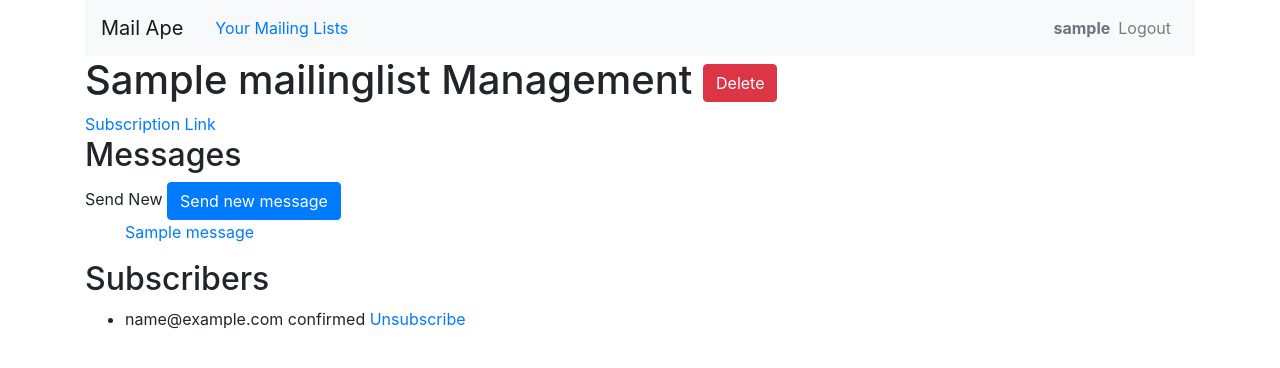
After one commit to abhie-lp/mail-ape, a Django app: page /mailinglist/00000000-0000-0000-0000-000000000001/manage/ in a window 1280 px wide. The commit adds this page. Shown: the top 368 px of the page. Run offline with Django 3.2, Linux system fonts and the light colour scheme; a user stored in the database is signed in; tables that the repository leaves empty hold one stand-in row (values such as "Sample post"); some libraries are stand-ins or nearby versions.

Commit message:
Added MailingList detail view

```diff
--- a/mailinglist/models.py
+++ b/mailinglist/models.py
@@ -15,7 +15,7 @@ class MailingList(models.Model):
         return self.name
 
     def get_absolute_url(self):
-        return reverse("mailing:manage", args=[self.id])
+        return reverse("mailinglist:manage", args=[self.id])
 
     def user_can_use_mailing_list(self, user):
         return user == self.owner
--- a/mailinglist/urls.py
+++ b/mailinglist/urls.py
@@ -3,11 +3,16 @@ from django.urls import path, include
 
 app_name = "mailinglist"
 
-mailinglist_urls = [
-    path("<uuid:pk>/delete/",
+uuid_urls = [
+    path("delete/",
          views.MailingListDeleteView.as_view(),
          name="delete"),
+    path("manage/", views.MailingListDetailView.as_view(), name="manage"),
+]
+
+mailinglist_urls = [
     path("new/", views.MailingListCreateView.as_view(), name="create"),
+    path("<uuid:pk>/", include(uuid_urls)),
 ]
 
 urlpatterns = [
--- a/mailinglist/views.py
+++ b/mailinglist/views.py
@@ -25,3 +25,9 @@ class MailingListDeleteView(LoginRequiredMixin,
                             generic.DeleteView):
     model = models.MailingList
     success_url = reverse_lazy("mailinglist:list")
+
+
+class MailingListDetailView(LoginRequiredMixin,
+                            mixins.UserCanUseMailingList,
+                            generic.DetailView):
+    model = models.MailingList
--- a/templates/mailinglist/mailinglist_confirm_delete.html
+++ b/templates/mailinglist/mailinglist_confirm_delete.html
@@ -8,6 +8,6 @@
     {% csrf_token %}
     <p>Are you sure you want to delete {{ object.name }}??</p>
     <button class="btn btn-danger" type="submit">Delete</button>
-    <a class="btn btn-primary btn-lg" href="#% url 'mailinglist:manage' object.id %}">No</a>
+    <a class="btn btn-primary btn-lg" href="{% url 'mailinglist:manage' object.id %}">No</a>
   </form>
 {% endblock body %}
--- /dev/null
+++ b/templates/mailinglist/mailinglist_detail.html
@@ -0,0 +1,36 @@
+{% extends "base.html" %}
+
+{% block title %}{{ mailinglist.name }} Management{% endblock title %}
+
+{% block body %}
+  <h1>{{ mailinglist.name }} Management
+    <a class="btn btn-danger" href="{% url 'mailinglist:delete' object.pk %}">Delete</a>
+  </h1>
+
+  <div>
+    <a href="#% url 'mailinglist:create_subscriber' object.pk %}">Subscription Link</a>
+  </div>
+
+  <h2>Messages</h2>
+  <div>Send New
+    <a class="btn btn-primary"  href="#% url 'mailinglist:create_message' object.id %}">
+      Send new message
+    </a>
+  </div>
+  <ul>
+    {% for message in mailinglist.message_set.all %}
+      <a href="#% url 'mailinglist:view_message' message.id %}">{{ message.subject }}</a>
+    {% endfor %}
+  </ul>
+
+  <h2>Subscribers</h2>
+  <ul>
+    {% for subscriber in mailinglist.subscriber_set.all %}
+      <li>
+        {{ subscriber.email }}
+        {{ subscriber.confirmed|yesno:"confirmed,unconfirmed" }}
+        <a href="#% url 'mailinglist:unsubscribe' subscriber.id %}">Unsubscribe</a>
+      </li>
+    {% endfor %}
+  </ul>
+{% endblock body %}
--- a/templates/mailinglist/mailinglist_list.html
+++ b/templates/mailinglist/mailinglist_list.html
@@ -13,7 +13,7 @@
       <ul class="mailing-list-list">
         {% for mailinglist in mailinglist_list %}
           <li class="mailinglist-item">
-            <a href="#% url 'mailinglist:manage' mailinglist.pk %}">{{ mailinglist.name }}</a>
+            <a href="{% url 'mailinglist:manage' mailinglist.pk %}">{{ mailinglist.name }}</a>
           </li>
         {% empty %}
         {% endfor %}
```
